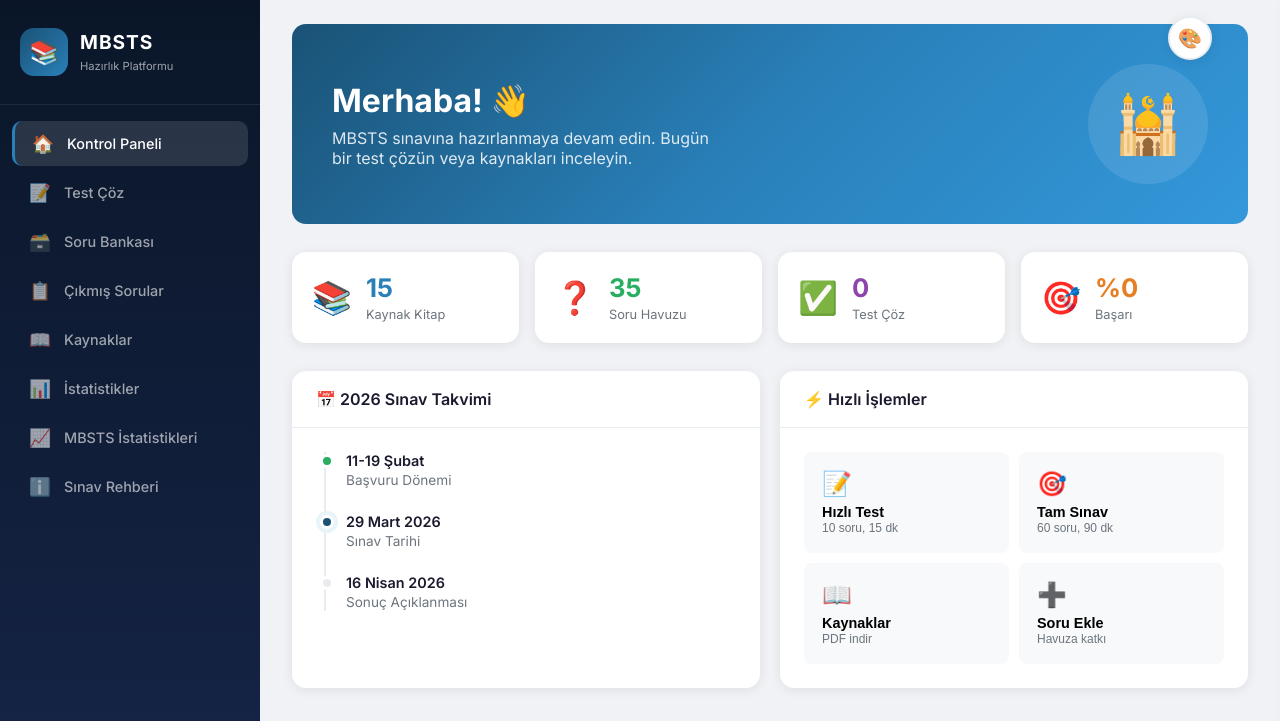
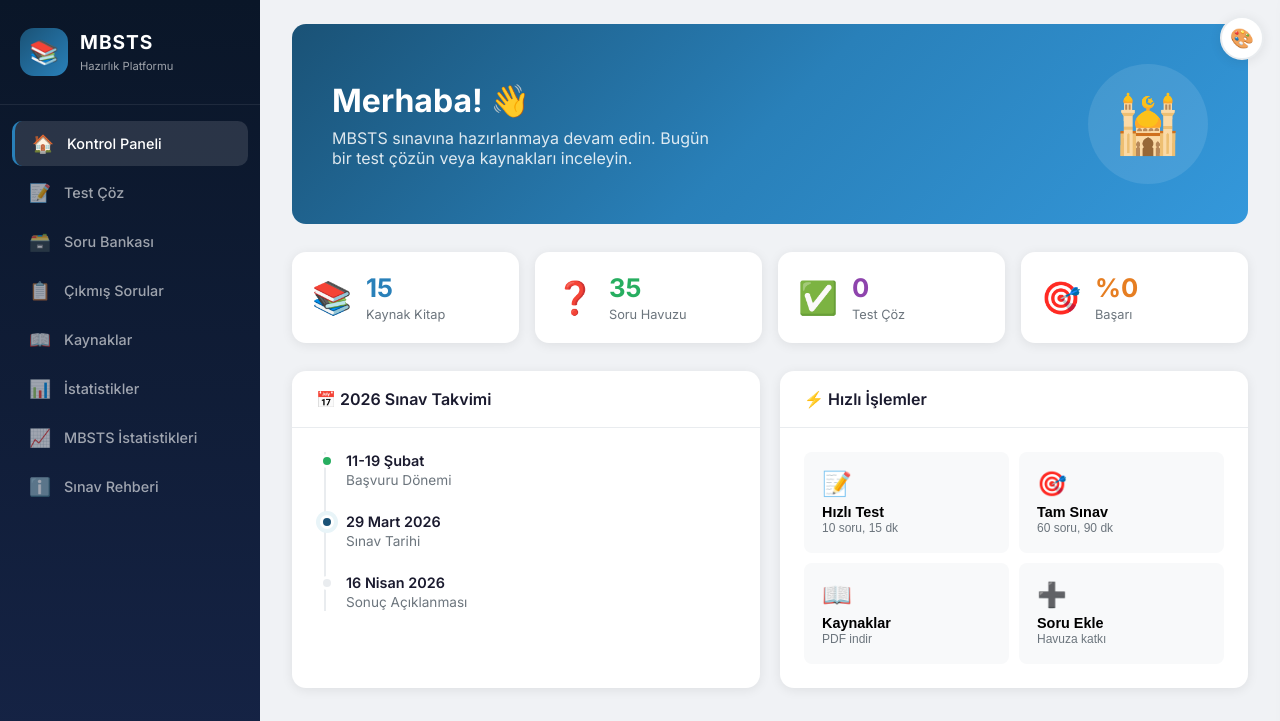
Before and after one commit to ahmetks55/mbsts-app, a website: page index.html in a window 1280 px wide. Shown: the top 721 px of the page. Drawn offline with Linux system fonts and the light colour scheme.

Commit message:
style: tema butonu en saga tasindi

```diff
--- a/style.css
+++ b/style.css
@@ -955,7 +955,7 @@ body {
 .theme-settings-btn {
     position: fixed;
     top: 16px;
-    right: 68px;
+    right: 16px;
     z-index: 1100;
     width: 44px;
     height: 44px;
```
